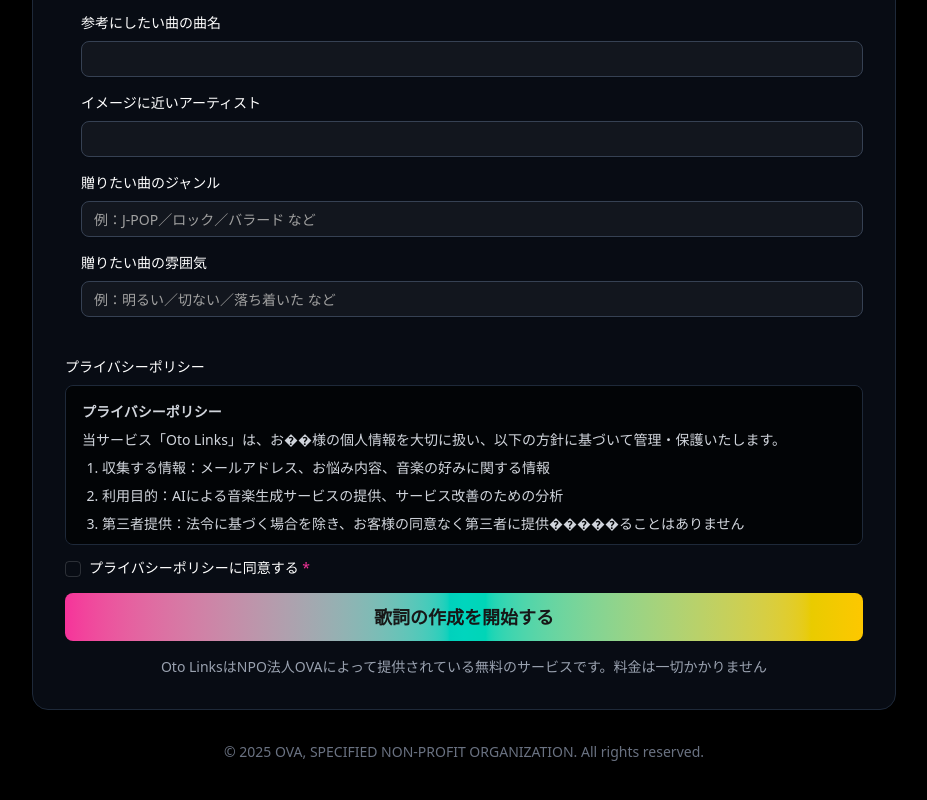
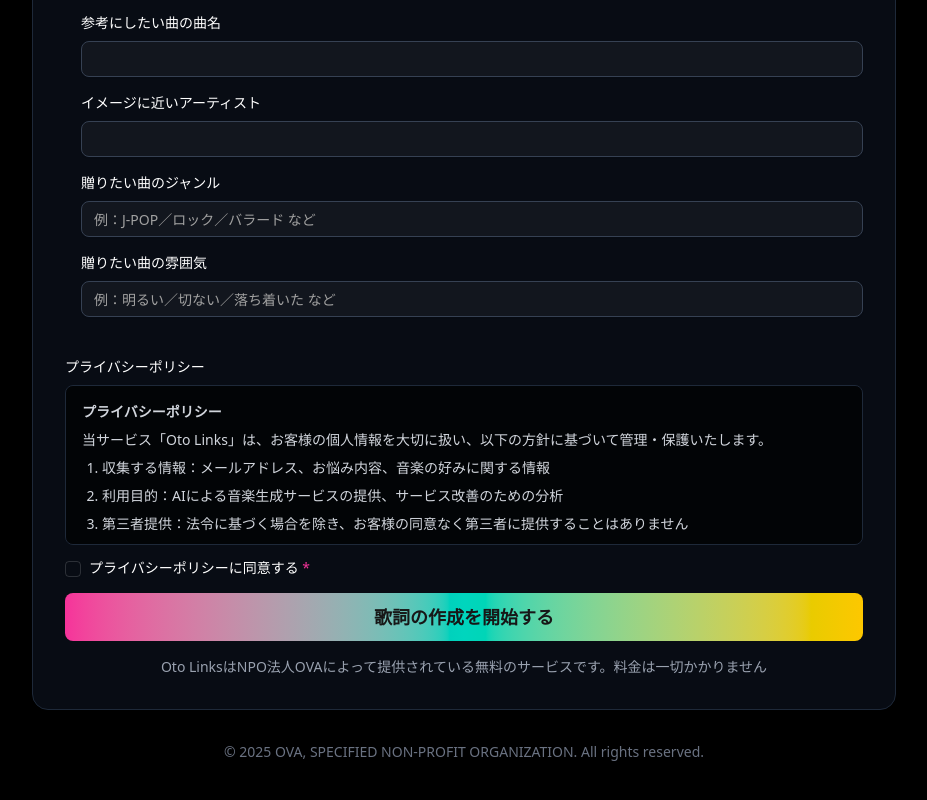
Before and after one commit to hasegawa-y88/otolinks-ver2, a Next.js app: page / in a window 1280 px wide. Shown: the part 1170-1970 px from the top of the page, without its empty margins (176-1103 px from the left). Built offline with nearby package versions, Linux system fonts and the light colour scheme.

Commit message:
誤字の修正

```diff
--- a/src/components/input-form.tsx
+++ b/src/components/input-form.tsx
@@ -407,12 +407,12 @@ export default function InputForm({ selectedPurpose, onChatStart, chatStarted }:
               <div className="bg-black/70 border border-gray-800 rounded-md p-4 mb-4 h-40 overflow-y-auto text-sm text-gray-300">
                 <h4 className="font-bold mb-2">プライバシーポリシー</h4>
                 <p className="mb-2">
-                  当サービス「Oto Links」は、お��様の個人情報を大切に扱い、以下の方針に基づいて管理・保護いたします。
+                  当サービス「Oto Links」は、お客様の個人情報を大切に扱い、以下の方針に基づいて管理・保護いたします。
                 </p>
                 <ol className="list-decimal pl-5 space-y-2">
                   <li>収集する情報：メールアドレス、お悩み内容、音楽の好みに関する情報</li>
                   <li>利用目的：AIによる音楽生成サービスの提供、サービス改善のための分析</li>
-                  <li>第三者提供：法令に基づく場合を除き、お客様の同意なく第三者に提供�����ることはありません</li>
+                  <li>第三者提供：法令に基づく場合を除き、お客様の同意なく第三者に提供することはありません</li>
                   <li>お問い合わせ：otolinks@ova-japan.org</li>
                 </ol>
               </div>
```
